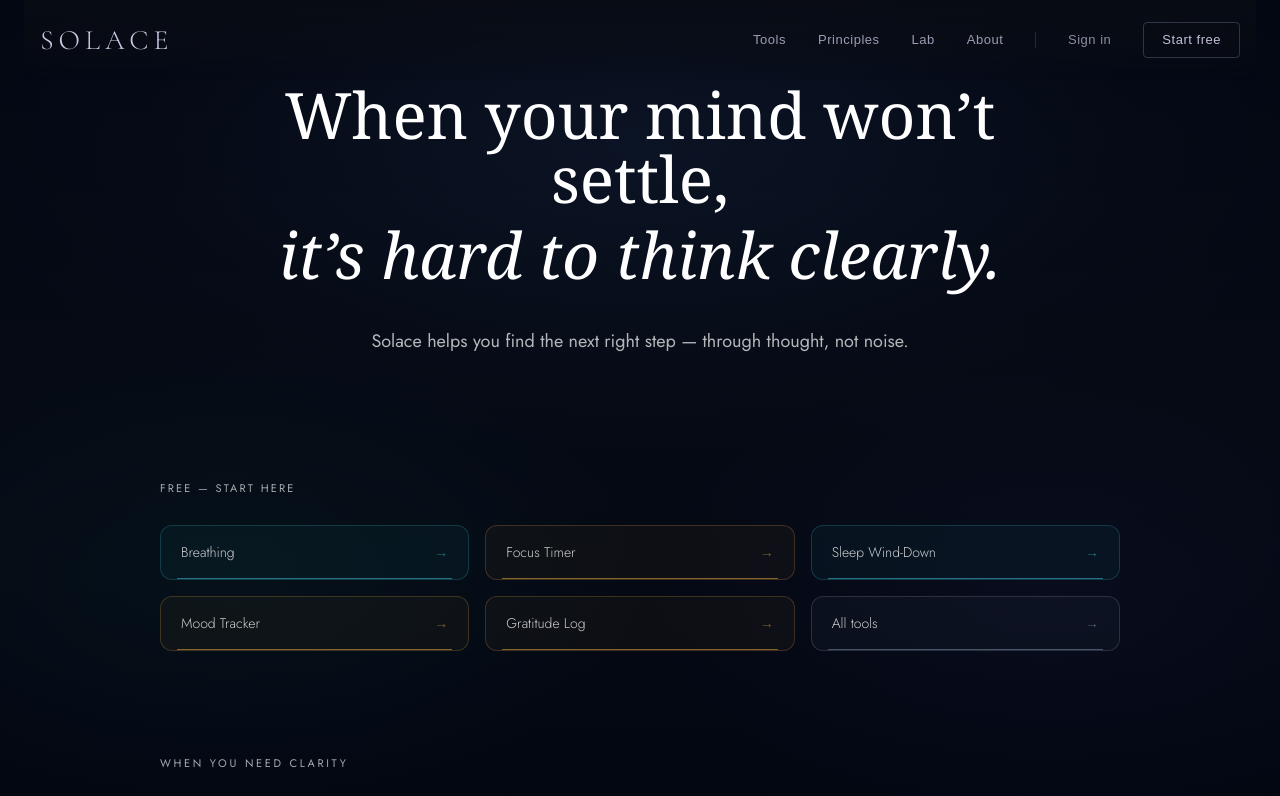
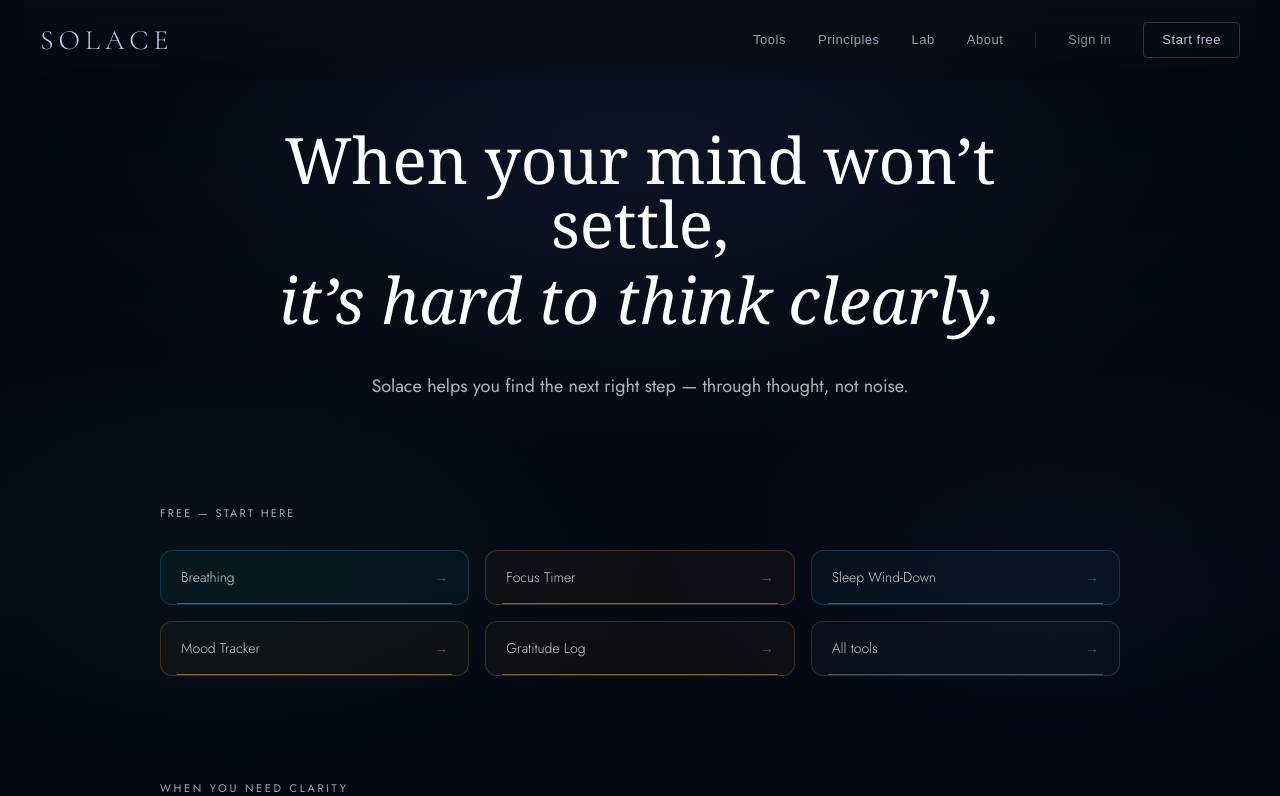
Before and after one commit to salsotk1973/solace, a Next.js app: page / in a window 1280 px wide. Shown: the top 796 px of the page. Built offline with nearby package versions, Linux system fonts and the light colour scheme; no server answers.

Commit message:
Spec 02c: Kill hero void — remove min-h + items-center, switch to deterministic md:pt-32 md:pb-16

```diff
--- a/components/HeroSection.tsx
+++ b/components/HeroSection.tsx
@@ -1,7 +1,7 @@
 export function HeroSection() {
   return (
     <section
-      className="relative md:min-h-[55vh] flex items-start md:items-center justify-center overflow-hidden px-6 pt-[12vh] pb-12 md:pt-0 md:pb-0"
+      className="relative flex items-start justify-center overflow-hidden px-6 pt-[12vh] pb-12 md:pt-32 md:pb-16"
     >
       <h1 className="sr-only">
         Mental clarity tools for anxiety, focus, and overwhelm
```
